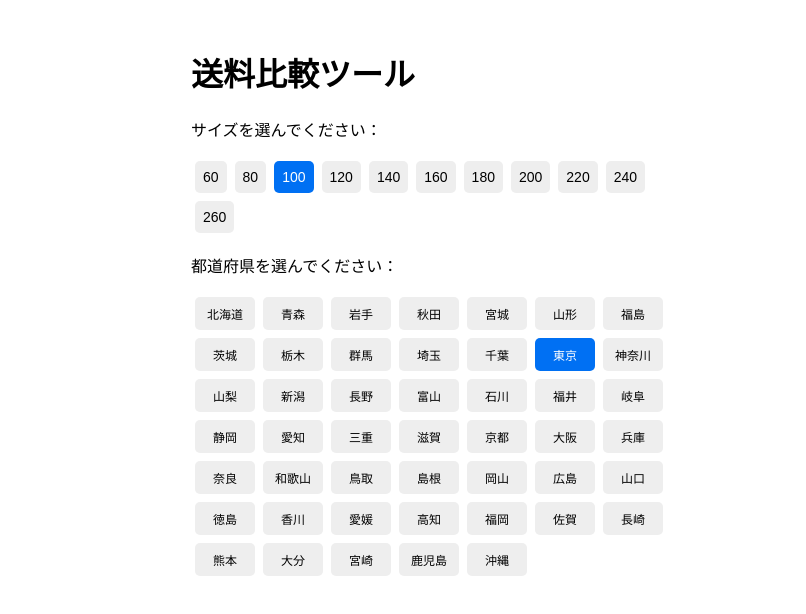
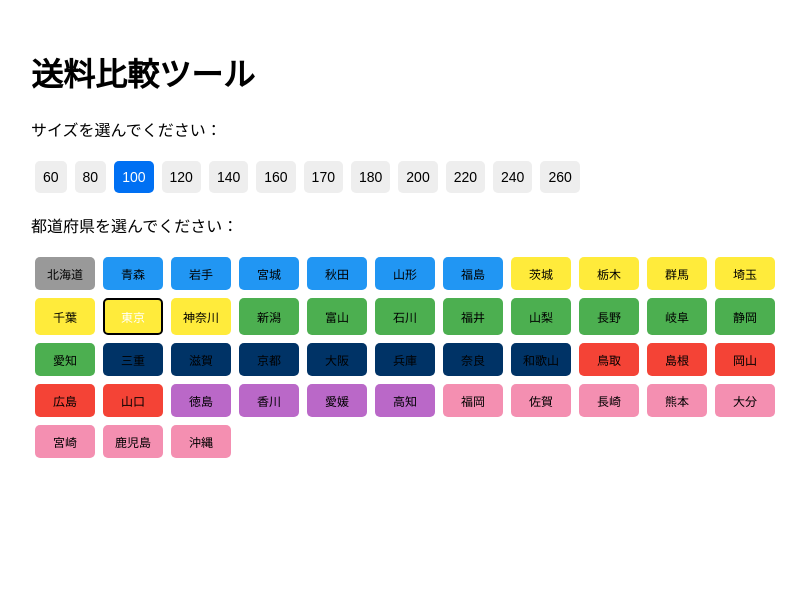
Before and after one commit to kdmn77/shipping-checker, a React (Vite) app: page / in a window 1280 px wide. Shown: the top 614 px of the page, without its empty margins (209-1015 px from the left). Built offline with nearby package versions, Linux system fonts and the light colour scheme.

Commit message:
Update App.jsx

```diff
--- a/src/App.jsx
+++ b/src/App.jsx
@@ -2,8 +2,32 @@ import { useState } from 'react';
 import yamatoData from './yamatoData.json';
 import sagawaData from './sagawaData.json';
 
-const sizes = [60, 80, 100, 120, 140, 160, 180, 200, 220, 240, 260];
-const allPrefectures = Object.keys(yamatoData[60]);
+const sizes = [60, 80, 100, 120, 140, 160, 170, 180, 200, 220, 240, 260];
+
+// 地域分けとカラー
+const regionColors = {
+  北海道: '#999',
+  東北: '#2196f3',
+  関東: '#ffeb3b',
+  中部: '#4caf50',
+  近畿: '#003366',
+  中国: '#f44336',
+  四国: '#ba68c8',
+  九州沖縄: '#f48fb1',
+};
+
+const regionMap = {
+  北海道: ['北海道'],
+  東北: ['青森', '岩手', '宮城', '秋田', '山形', '福島'],
+  関東: ['茨城', '栃木', '群馬', '埼玉', '千葉', '東京', '神奈川'],
+  中部: ['新潟', '富山', '石川', '福井', '山梨', '長野', '岐阜', '静岡', '愛知'],
+  近畿: ['三重', '滋賀', '京都', '大阪', '兵庫', '奈良', '和歌山'],
+  中国: ['鳥取', '島根', '岡山', '広島', '山口'],
+  四国: ['徳島', '香川', '愛媛', '高知'],
+  九州沖縄: ['福岡', '佐賀', '長崎', '熊本', '大分', '宮崎', '鹿児島', '沖縄']
+};
+
+const allPrefectures = Object.values(regionMap).flat();
 
 export default function App() {
   const [size, setSize] = useState(100);
@@ -36,8 +60,17 @@ export default function App() {
     compare(p, size);
   };
 
+  const getColor = (pref) => {
+    for (const region in regionMap) {
+      if (regionMap[region].includes(pref)) {
+        return regionColors[region];
+      }
+    }
+    return '#ccc';
+  };
+
   return (
-    <div style={{ padding: 20, maxWidth: 480, margin: '0 auto' }}>
+    <div style={{ padding: 20, maxWidth: 800, margin: '0 auto' }}>
       <h1>送料比較ツール</h1>
 
       <p>サイズを選んでください：</p>
@@ -71,9 +104,9 @@ export default function App() {
               margin: 4,
               padding: 8,
               minWidth: 60,
-              background: p === prefecture ? '#0070f3' : '#eee',
-              color: p === prefecture ? 'white' : 'black',
-              border: 'none',
+              background: getColor(p),
+              color: p === prefecture ? '#fff' : '#000',
+              border: p === prefecture ? '2px solid #000' : 'none',
               borderRadius: 5,
               fontSize: 12
             }}
```
